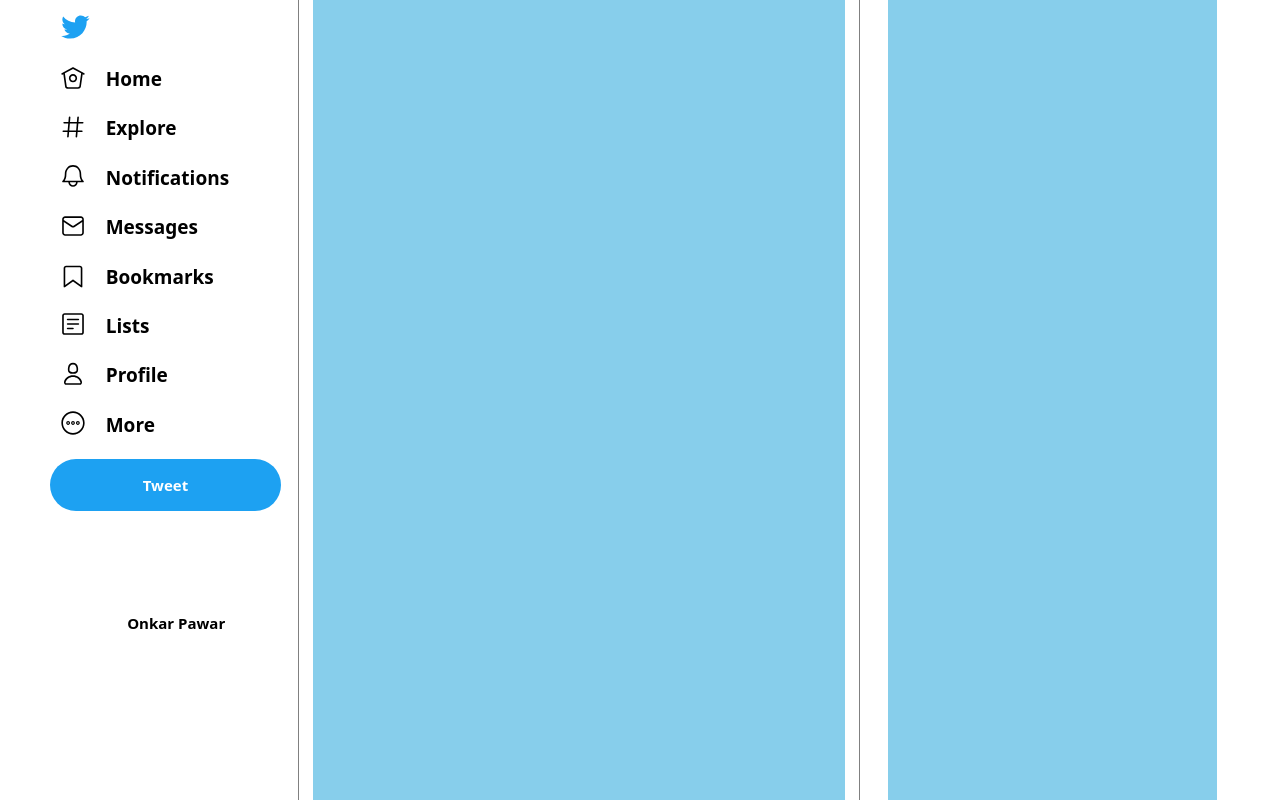
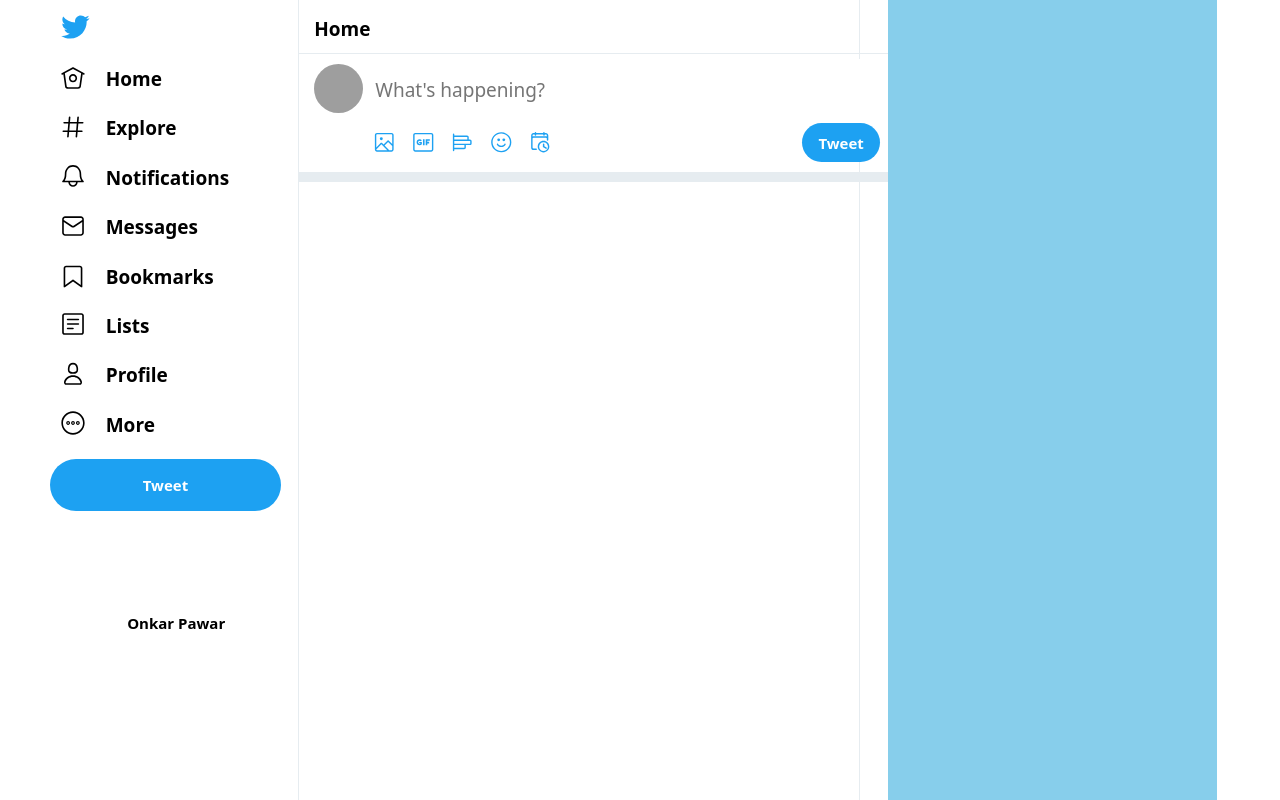
Before and after one commit to Onkar1551996/twitter-clone, a React (Create React App) app in the folder frontend/: page /home in a window 1280 px wide. Built offline with nearby package versions, Linux system fonts and the light colour scheme; grey boxes are pictures that could not be loaded; the HTML template or start-up script is replaced by a standard one.

Commit message:
Added UI for home

```diff
--- a/frontend/src/pages/css/dashboard.css
+++ b/frontend/src/pages/css/dashboard.css
@@ -11,7 +11,7 @@
 .col {
   height: 100%;
   width: 23.3%;
-  border-right: thin solid grey;
+  border-right: 1px solid rgb(230, 236, 240);
 }
 
 .col-body {
--- a/frontend/src/pages/css/home.css
+++ b/frontend/src/pages/css/home.css
@@ -14,7 +14,7 @@
 
 .col1-home {
   width: 23.3%;
-  border-right: thin solid grey;
+  border-right: 1px solid rgb(230, 236, 240);
 }
 
 .col1-home-body {
@@ -24,14 +24,134 @@
 
 .col2-home {
   width: 43.75%;
-  border-right: thin solid grey;
+  border-right: 1px solid rgb(230, 236, 240);
 }
 
 .col2-home-body {
-  margin-left: 2.5%;
-  margin-right: 2.5%;
   height: 100%;
-  background: skyblue;
+}
+
+#homelink {
+  position: static;
+  display: inline-block;
+  border-bottom: 1px solid rgb(230, 236, 240);
+  height: 53px;
+  width: 598px;
+  text-decoration: none;
+}
+
+#lnktxt {
+  margin-left: 15px;
+  margin-top: 16px;
+  font-size: 19px;
+  font-weight: 900;
+  color: black;
+}
+
+#wrttwt {
+  position: static;
+  height: 113px;
+  width: 598px;
+  border-bottom: 10px solid rgb(230, 236, 240);
+}
+
+#inside1 {
+  display: flex;
+  width: 568;
+  height: 103px;
+  margin-left: 15px;
+  margin-right: 15px;
+  margin-top: 5px;
+  background: white;
+}
+
+#piccolumn {
+  width: 49px;
+  height: 143px;
+  margin-right: 10px;
+}
+
+.imgprop {
+  margin-top: 5px;
+  height: 49px;
+  width: 49px;
+  border-radius: 9999px;
+}
+
+.inputandattach {
+  height: 143px;
+  width: 509px;
+}
+
+#inputcolumn {
+  margin-top: 5px;
+  height: 49px;
+  width: 509px;
+}
+
+.twttext {
+  margin-top: 12px;
+  width: 100%;
+  font-family: system-ui;
+  font-size: 19px;
+  font-stretch: 100%;
+  border: none;
+}
+
+#twtprivacy {
+  height: 40px;
+  width: 509px;
+  display: none;
+}
+
+#attachandtwt {
+  position: fixed;
+  height: 49px;
+  width: 509px;
+  margin-bottom: 10px;
+}
+
+#attach {
+  position: absolute;
+  height: 39px;
+  width: 195px;
+  margin-top: 18px;
+  display: flex;
+  justify-content: flex-start;
+}
+
+.svgdiv {
+  height: 39px;
+  width: 39px;
+  border-radius: 9999px;
+}
+
+.svgdiv:hover {
+  background: rgb(29, 161, 242, 0.1);
+}
+
+.attachsvg {
+  fill: rgb(29, 161, 242);
+  height: 22.5px;
+  width: 22.5px;
+}
+
+#twt {
+  position: absolute;
+  right: 2px;
+  bottom: 0;
+  height: 39px;
+  border: none;
+  border-radius: 9999px;
+  background: rgb(29, 161, 242);
+}
+
+#btntxt {
+  font-family: system-ui;
+  font-size: 15px;
+  font-weight: 600;
+  color: white;
+  padding: 0px 10.4px;
 }
 
 .col3-home {
--- a/frontend/src/pages/home.js
+++ b/frontend/src/pages/home.js
@@ -1,4 +1,5 @@
 import React from "react";
+import { Link } from "react-router-dom";
 import './css/home.css';
 import Dashboard from './dashboard';
 
@@ -11,7 +12,66 @@
                 </div>
             </div>
             <div className="col2-home cols-home">
-                 <div className="col2-home-body"></div>
+                 <div className="col2-home-body">
+                    <Link to="/home" id="homelink">
+                        <div id="lnktxt">Home</div>
+                    </Link>
+                    <div id="wrttwt">
+                        <div id="inside1">
+                            <div id="piccolumn">
+                                <img alt="Onkar Pawar" draggable="true" src="https://pbs.twimg.com/profile_images/948840469756231680/urDZaft7_bigger.jpg" className="imgprop" />
+                            </div>
+                            <div id="inputandattach">
+                                <div id="inputcolumn">
+                                    <input type="text" placeholder="What's happening?" className="twttext" />
+                                </div>
+                                <div id="twtprivacy">
+
+                                </div>
+                                <div id="attachandtwt">
+                                    <div id="attach">
+                                        <div className="svgdiv">
+                                            <svg width="24" height="24" viewBox="0 0 24 24" className="attachsvg">
+                                                <path d="M19.75 2H4.25C3.01 2 2 3.01 2 4.25v15.5C2 20.99 3.01 22 4.25 22h15.5c1.24 0 2.25-1.01 2.25-2.25V4.25C22 3.01 20.99 2 19.75 2zM4.25 3.5h15.5c.413 0 .75.337.75.75v9.676l-3.858-3.858c-.14-.14-.33-.22-.53-.22h-.003c-.2 0-.393.08-.532.224l-4.317 4.384-1.813-1.806c-.14-.14-.33-.22-.53-.22-.193-.03-.395.08-.535.227L3.5 17.642V4.25c0-.413.337-.75.75-.75zm-.744 16.28l5.418-5.534 6.282 6.254H4.25c-.402 0-.727-.322-.744-.72zm16.244.72h-2.42l-5.007-4.987 3.792-3.85 4.385 4.384v3.703c0 .413-.337.75-.75.75z"></path>
+                                                <circle cx="8.868" cy="8.309" r="1.542"></circle>
+                                            </svg>
+                                        </div>
+                                        <div className="svgdiv">
+                                            <svg width="24" height="24" viewBox="0 0 24 24" className="attachsvg">
+                                                <path d="M19 10.5V8.8h-4.4v6.4h1.7v-2h2v-1.7h-2v-1H19zm-7.3-1.7h1.7v6.4h-1.7V8.8zm-3.6 1.6c.4 0 .9.2 1.2.5l1.2-1C9.9 9.2 9 8.8 8.1 8.8c-1.8 0-3.2 1.4-3.2 3.2s1.4 3.2 3.2 3.2c1 0 1.8-.4 2.4-1.1v-2.5H7.7v1.2h1.2v.6c-.2.1-.5.2-.8.2-.9 0-1.6-.7-1.6-1.6 0-.8.7-1.6 1.6-1.6z"></path>
+                                                <path d="M20.5 2.02h-17c-1.24 0-2.25 1.007-2.25 2.247v15.507c0 1.238 1.01 2.246 2.25 2.246h17c1.24 0 2.25-1.008 2.25-2.246V4.267c0-1.24-1.01-2.247-2.25-2.247zm.75 17.754c0 .41-.336.746-.75.746h-17c-.414 0-.75-.336-.75-.746V4.267c0-.412.336-.747.75-.747h17c.414 0 .75.335.75.747v15.507z"></path>
+                                            </svg>
+                                        </div>
+                                        <div className="svgdiv">
+                                            <svg width="24" height="24" viewBox="0 0 24 24" className="attachsvg">
+                                                <path d="M20.222 9.16h-1.334c.015-.09.028-.182.028-.277V6.57c0-.98-.797-1.777-1.778-1.777H3.5V3.358c0-.414-.336-.75-.75-.75s-.75.336-.75.75V20.83c0 .415.336.75.75.75s.75-.335.75-.75v-1.434h10.556c.98 0 1.778-.797 1.778-1.777v-2.313c0-.095-.014-.187-.028-.278h4.417c.98 0 1.778-.798 1.778-1.778v-2.31c0-.983-.797-1.78-1.778-1.78zM17.14 6.293c.152 0 .277.124.277.277v2.31c0 .154-.125.28-.278.28H3.5V6.29h13.64zm-2.807 9.014v2.312c0 .153-.125.277-.278.277H3.5v-2.868h10.556c.153 0 .277.126.277.28zM20.5 13.25c0 .153-.125.277-.278.277H3.5V10.66h16.722c.153 0 .278.124.278.277v2.313z"></path>
+                                            </svg>
+                                        </div>
+                                        <div className="svgdiv">
+                                            <svg width="24" height="24" viewBox="0 0 24 24" className="attachsvg">
+                                                <path d="M12 22.75C6.072 22.75 1.25 17.928 1.25 12S6.072 1.25 12 1.25 22.75 6.072 22.75 12 17.928 22.75 12 22.75zm0-20C6.9 2.75 2.75 6.9 2.75 12S6.9 21.25 12 21.25s9.25-4.15 9.25-9.25S17.1 2.75 12 2.75z"></path>
+                                                <path d="M12 17.115c-1.892 0-3.633-.95-4.656-2.544-.224-.348-.123-.81.226-1.035.348-.226.812-.124 1.036.226.747 1.162 2.016 1.855 3.395 1.855s2.648-.693 3.396-1.854c.224-.35.688-.45 1.036-.225.35.224.45.688.226 1.036-1.025 1.594-2.766 2.545-4.658 2.545z"></path>
+                                                <circle cx="14.738" cy="9.458" r="1.478"></circle>
+                                                <circle cx="9.262" cy="9.458" r="1.478"></circle>
+                                            </svg>
+                                        </div>
+                                        <div className="svgdiv">
+                                            <svg width="24" height="24" viewBox="0 0 24 24" className="attachsvg">
+                                                <path d="M-37.9 18c-.1-.1-.1-.1-.1-.2.1 0 .1.1.1.2z"></path>
+                                                <path d="M-37.9 18c-.1-.1-.1-.1-.1-.2.1 0 .1.1.1.2zM18 2.2h-1.3v-.3c0-.4-.3-.8-.8-.8-.4 0-.8.3-.8.8v.3H7.7v-.3c0-.4-.3-.8-.8-.8-.4 0-.8.3-.8.8v.3H4.8c-1.4 0-2.5 1.1-2.5 2.5v13.1c0 1.4 1.1 2.5 2.5 2.5h2.9c.4 0 .8-.3.8-.8 0-.4-.3-.8-.8-.8H4.8c-.6 0-1-.5-1-1V7.9c0-.3.4-.7 1-.7H18c.6 0 1 .4 1 .7v1.8c0 .4.3.8.8.8.4 0 .8-.3.8-.8v-5c-.1-1.4-1.2-2.5-2.6-2.5zm1 3.7c-.3-.1-.7-.2-1-.2H4.8c-.4 0-.7.1-1 .2V4.7c0-.6.5-1 1-1h1.3v.5c0 .4.3.8.8.8.4 0 .8-.3.8-.8v-.5h7.5v.5c0 .4.3.8.8.8.4 0 .8-.3.8-.8v-.5H18c.6 0 1 .5 1 1v1.2z"></path>
+                                                <path d="M15.5 10.4c-3.4 0-6.2 2.8-6.2 6.2 0 3.4 2.8 6.2 6.2 6.2 3.4 0 6.2-2.8 6.2-6.2 0-3.4-2.8-6.2-6.2-6.2zm0 11c-2.6 0-4.7-2.1-4.7-4.7s2.1-4.7 4.7-4.7 4.7 2.1 4.7 4.7c0 2.5-2.1 4.7-4.7 4.7z"></path>
+                                                <path d="M18.9 18.7c-.1.2-.4.4-.6.4-.1 0-.3 0-.4-.1l-3.1-2v-3c0-.4.3-.8.8-.8.4 0 .8.3.8.8v2.2l2.4 1.5c.2.2.3.6.1 1z"></path>
+                                            </svg>
+                                        </div>
+                                    </div>
+                                    <button id="twt">
+                                        <div id="btntxt">Tweet</div>
+                                    </button>
+                                </div>
+                            </div>
+                        </div>
+                    </div>
+                 </div>
             </div>
             <div className="col3-home cols-home">
                 <div className="col3-home-body"></div>
```
